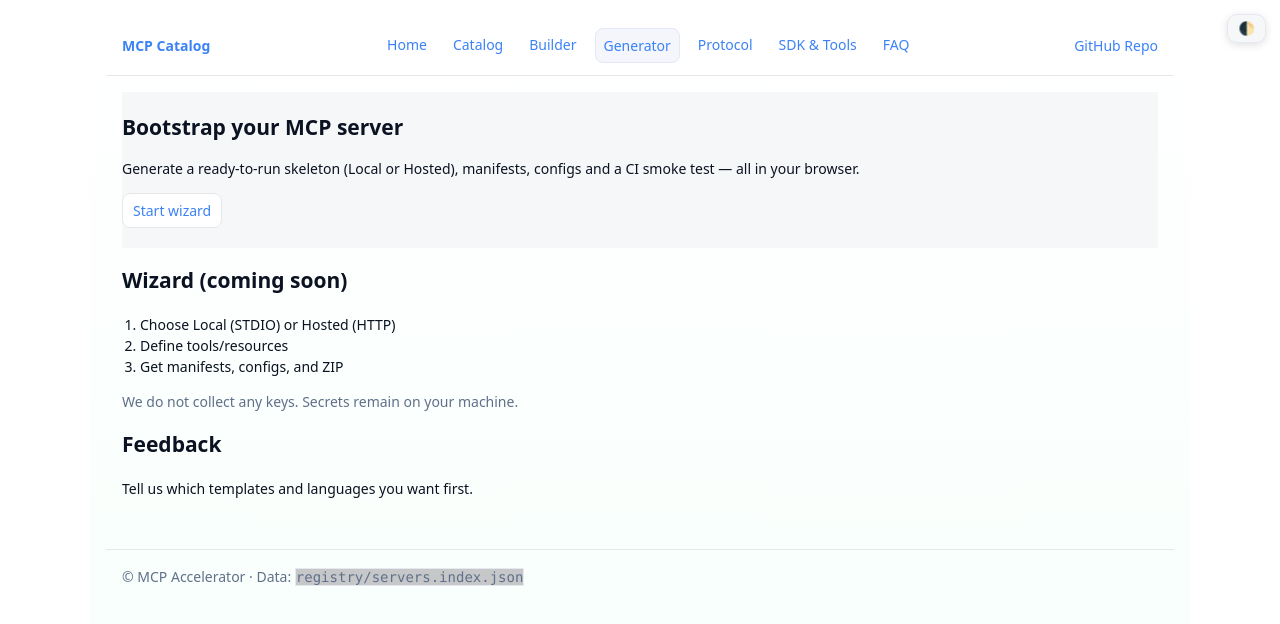
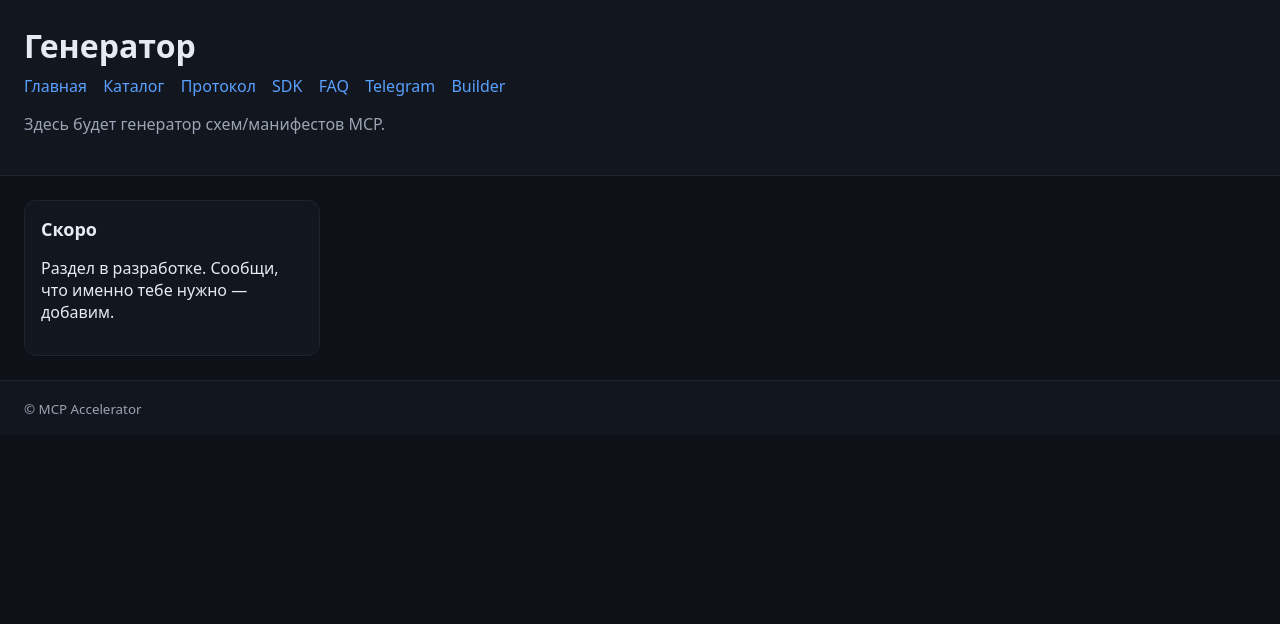
Before and after one commit to mcp-accelerator/MCP-Model-Context-Protocol-catalog, a website: page site/generator.html in a window 1280 px wide. Drawn offline with Linux system fonts and the light colour scheme.

Commit message:
style/nav: unify dark theme on root pages, remove theme toggle, add Telegram, fix Generator link

```diff
--- a/site/generator.html
+++ b/site/generator.html
@@ -1,58 +1,23 @@
-<!doctype html>
-<html lang="en"><meta charset="utf-8">
-<meta name="viewport" content="width=device-width,initial-scale=1">
-<title>Generator — MCP Catalog</title>
-<link rel="stylesheet" href="./assets/style.css">
-
-<body class="page page--generator">
-  <script defer src="assets/theme.js"></script>
-  <script defer src="assets/logo-fix.js"></script>
-<header class="site-top">
-  <a class="brand notranslate" translate="no" href="./">MCP Catalog</a>
-  <nav class="menu">
-    <a class="" href="./">Home</a>
-    <a class="" href="./catalog.html">Catalog</a>
-    <a class="" href="./builder.html">Builder</a>
-    <a class="active" href="./generator.html">Generator</a>
-    <a class="" href="./protocol.html">Protocol</a>
-    <a class="" href="./sdk.html">SDK & Tools</a>
-    <a class="" href="./faq.html">FAQ</a>
+<!DOCTYPE html><html lang="ru"><head>
+<meta charset="utf-8"/><meta name="viewport" content="width=device-width,initial-scale=1"/>
+<title>MCP Catalog — Генератор</title>
+<link rel="stylesheet" href="./style.css"/>
+</head><body>
+<header class="site-header">
+  <h1>Генератор</h1>
+  <nav>
+    <a href="/MCP-Model-Context-Protocol-catalog/">Главная</a>
+    <a href="/MCP-Model-Context-Protocol-catalog/catalog.html">Каталог</a>
+    <a href="/MCP-Model-Context-Protocol-catalog/protocol.html">Протокол</a>
+    <a href="/MCP-Model-Context-Protocol-catalog/sdk.html">SDK</a>
+    <a href="/MCP-Model-Context-Protocol-catalog/faq.html">FAQ</a>
+    <a href="https://t.me/mcp_accelerator" target="_blank" rel="noopener">Telegram</a>
+    <a href="/MCP-Model-Context-Protocol-catalog/site/builder.html">Builder</a>
   </nav>
-  <div class="actions">
-    <a href="https://github.com/mcp-accelerator/MCP-Model-Context-Protocol-catalog" target="_blank" rel="noopener">GitHub Repo</a>
-  </div>
+  <p class="muted">Здесь будет генератор схем/манифестов MCP.</p>
 </header>
-<main class="page">
-<section class="hero">
-  <h1>Bootstrap your MCP server</h1>
-  <p>Generate a ready-to-run skeleton (Local or Hosted), manifests, configs and a CI smoke test — all in your browser.</p>
-  <div class="cta-row"><a class="btn" href="#start">Start wizard</a></div>
-</section>
-<section id="start">
-  <h2>Wizard (coming soon)</h2>
-  <ol class="steps">
-    <li>Choose Local (STDIO) or Hosted (HTTP)</li>
-    <li>Define tools/resources</li>
-    <li>Get manifests, configs, and ZIP</li>
-  </ol>
-  <p class="muted">We do not collect any keys. Secrets remain on your machine.</p>
-</section>
-
-<section>
-  <h2>Feedback</h2>
-  <p>Tell us which templates and languages you want first.</p>
-  <section id="comments">
-    <script src="https://utteranc.es/client.js"
-            repo="mcp-accelerator/MCP-Model-Context-Protocol-catalog"
-            issue-term="pathname"
-            label="comments"
-            theme="github-light"
-            crossorigin="anonymous"
-            async>
-    </script>
-  </section>
-</section></main>
-<footer class="site-foot">© MCP Accelerator · Data: <code translate="no" class="notranslate">registry/servers.index.json</code></footer>
-<script src="./assets/app.js"></script>
-  <script defer src="assets/telegram-link.js"></script>
+<main class="cards"><article class="card">
+  <h2>Скоро</h2><p>Раздел в разработке. Сообщи, что именно тебе нужно — добавим.</p>
+</article></main>
+<footer class="site-footer"><small>© MCP Accelerator</small></footer>
 </body></html>
```
Also changed, not shown: index.html (+1 -0 lines), site/builder.html (+1 -1 lines), site/catalog.html (+1 -1 lines), site/faq.html (+1 -1 lines), site/protocol.html (+1 -1 lines), site/sdk.html (+1 -1 lines).
